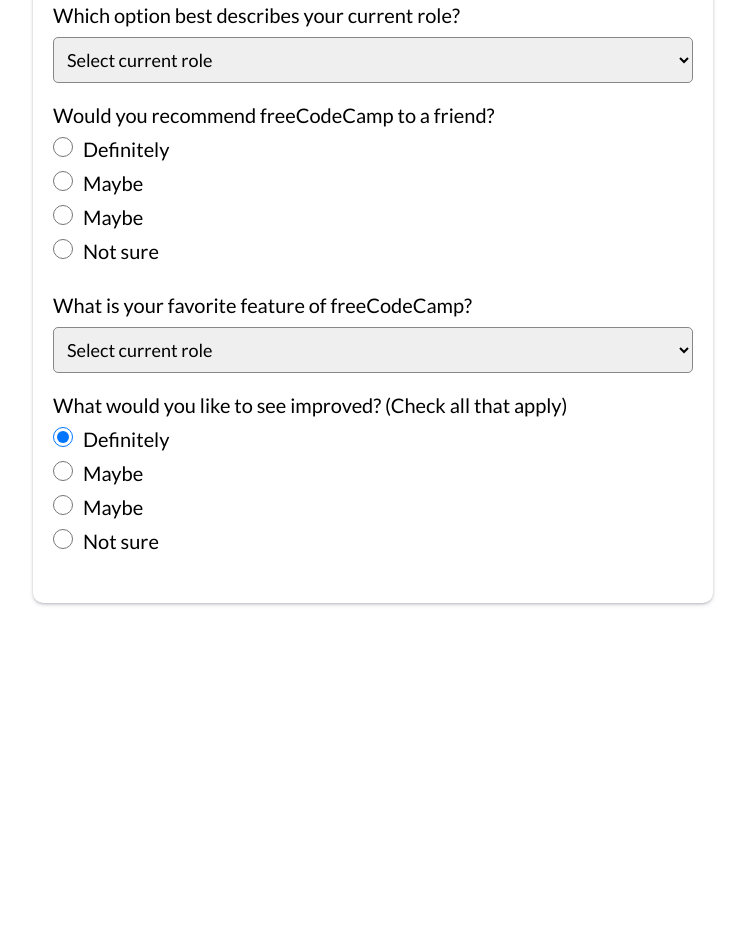
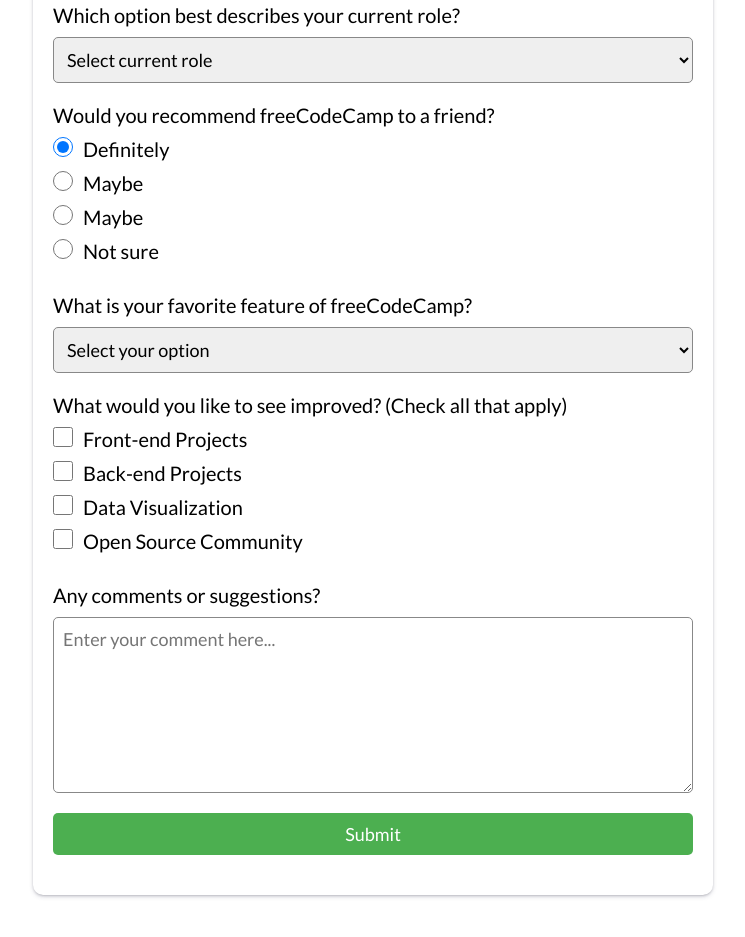
Before and after one commit to ncutixavier/microverse-challenge-with-bless-and-xavier, a plain HTML site: page index.html in a window 1280 px wide. Shown: the part 451-1388 px from the top of the page, without its empty margins (267-1012 px from the left). Before the commit the page ends 1104 px from the top, so only its background shows below. Drawn offline with Linux system fonts and the light colour scheme.

Commit message:
add survey last part

```diff
--- a/css/style.css
+++ b/css/style.css
@@ -36,11 +36,22 @@
 }
 
 .form-item input,
-select {
+select,
+textarea {
   outline: none;
   padding: 10px 9px;
   border-radius: 5px;
   border: 1px solid #888;
+  font-size: 18px;
+}
+
+button {
+  background-color: #4caf50;
+  color: white;
+  padding: 10px 20px;
+  border: none;
+  border-radius: 5px;
+  cursor: pointer;
   font-size: 18px;
 }
 
--- a/index.html
+++ b/index.html
@@ -25,14 +25,21 @@
       </div>
       <div class="form-item">
         <label for="email" id="email-label">Email</label>
-        <input type="email" id="email" placeholder="Enter your email" required />
+        <input
+          type="email"
+          id="email"
+          placeholder="Enter your email"
+          required
+        />
       </div>
       <div class="form-item">
         <label for="age" id="number-label">Age(Optional)</label>
         <input type="number" min="18" max="100" id="number" placeholder="Age" />
       </div>
       <div class="form-item">
-        <label for="dropdown">Which option best describes your current role?</label>
+        <label for="dropdown"
+          >Which option best describes your current role?</label
+        >
         <select name="dropdown" id="dropdown" required>
           <option disabled="" selected="" value="">Select current role</option>
           <option value="student">Student</option>
@@ -44,38 +51,108 @@
       <div class="form-item">
         <label for="radio">Would you recommend freeCodeCamp to a friend?</label>
         <label>
-        <input name="user-recommend" value="definitely" type="radio" class="input-radio" checked="">Definitely</label>
+          <input
+            name="user-recommend"
+            value="definitely"
+            type="radio"
+            class="input-radio"
+            checked=""
+          />Definitely</label
+        >
         <label>
-        <input name="user-recommend" value="maybe" type="radio" class="input-radio">Maybe</label>
+          <input
+            name="user-recommend"
+            value="maybe"
+            type="radio"
+            class="input-radio"
+          />Maybe</label
+        >
         <label>
-        <input name="user-recommend" value="maybe" type="radio" class="input-radio">Maybe</label>
-        <label><input name="user-recommend" value="not-sure" type="radio" class="input-radio">Not sure</label>
+          <input
+            name="user-recommend"
+            value="maybe"
+            type="radio"
+            class="input-radio"
+          />Maybe</label
+        >
+        <label
+          ><input
+            name="user-recommend"
+            value="not-sure"
+            type="radio"
+            class="input-radio"
+          />Not sure</label
+        >
       </div>
       <div class="form-item">
-        <label for="dropdown">What is your favorite feature of freeCodeCamp?</label>
+        <label for="dropdown"
+          >What is your favorite feature of freeCodeCamp?</label
+        >
         <select name="dropdown" id="dropdown" required>
-          <option disabled="" selected="" value="">Select current role</option>
+          <option disabled="" selected="" value="">Select your option</option>
           <option value="student">Challenges</option>
           <option value="job">Project</option>
+          <option value="job">Community</option>
           <option value="learner">Open source</option>
         </select>
       </div>
       <div class="form-item">
-        <label for="checkbox">What would you like to see improved? (Check all that apply)</label>
+        <label for="checkbox"
+          >What would you like to see improved? (Check all that apply)</label
+        >
+        <label
+          ><input
+            name="prefer"
+            value="front-end-projects"
+            type="checkbox"
+            class="input-checkbox"
+          />Front-end Projects</label
+        >
         <label>
-        <input name="user-recommend" value="definitely" type="radio" class="input-radio" checked="">Definitely</label>
-        <label>
-        <input name="user-recommend" value="maybe" type="radio" class="input-radio">Maybe</label>
-        <label>
-        <input name="user-recommend" value="maybe" type="radio" class="input-radio">Maybe</label>
-        <label><input name="user-recommend" value="not-sure" type="radio" class="input-radio">Not sure</label>
+          <input
+            name="prefer"
+            value="back-end-projects"
+            type="checkbox"
+            class="input-checkbox"
+          />Back-end Projects</label
+        >
+        <label
+          ><input
+            name="prefer"
+            value="data-visualization"
+            type="checkbox"
+            class="input-checkbox"
+          />Data Visualization</label
+        >
+        <label
+          ><input
+            name="prefer"
+            value="open-source-community"
+            type="checkbox"
+            class="input-checkbox"
+          />Open Source Community</label
+        >
+      </div>
+
+      <div class="form-item">
+        <label for="comment" id="number-label"
+          >Any comments or suggestions?</label
+        >
+        <textarea
+          id="comments"
+          class="input-textarea"
+          name="comment"
+          placeholder="Enter your comment here..."
+          spellcheck="false"
+          rows="7"
+        ></textarea>
+      </div>
+
+      <div class="form-item">
+        <button type="submit" id="submit" class="submit-button">Submit</button>
       </div>
     </form>
 
-    <script
-      src="https://kit.fontawesome.com/a0efa0ea5a.js"
-      crossorigin="anonymous"
-    ></script>
     <script src="https://cdn.freecodecamp.org/testable-projects-fcc/v1/bundle.js"></script>
     <script src="js/index.js"></script>
   </body>
```
